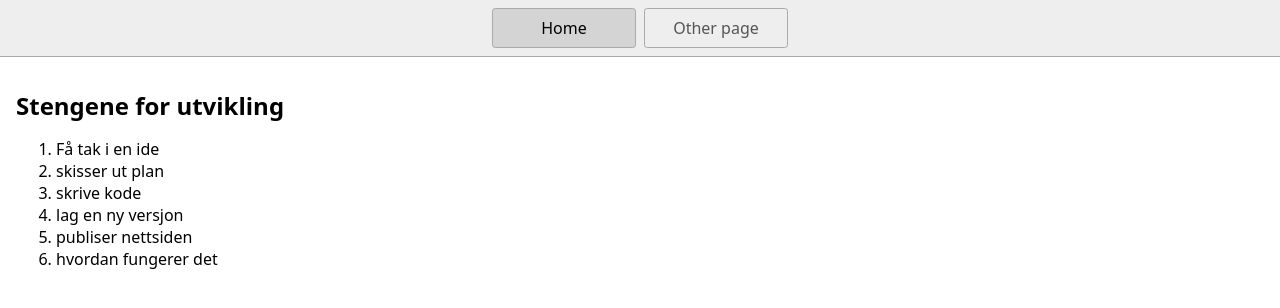
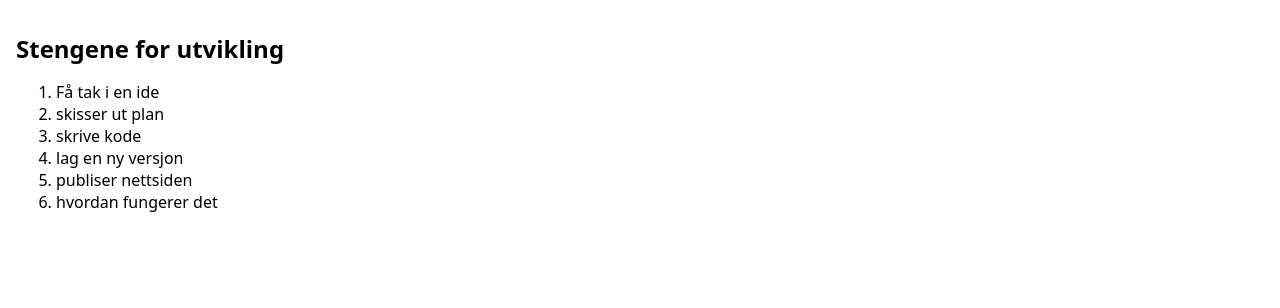
Before and after one commit to azprog79/9-august3, a website: page index.html in a window 1280 px wide. Drawn offline with Linux system fonts and the light colour scheme.

Commit message:
9august 4

```diff
--- a/index.html
+++ b/index.html
@@ -1,22 +1,13 @@
 <!DOCTYPE html>
 <html lang="en">
   <head>
-    <title>Home</title>
-    <meta charset="UTF-8" />
+       <meta charset="UTF-8" />
     <meta name="viewport" content="width=device-width" />
-    <!--
-      Need a visual blank slate?
-      Remove all code in `styles.css`!
-    -->
-    <link rel="stylesheet" href="styles.css" />
+           <link rel="stylesheet" href="styles.css" />
     <script type="module" src="script.js"></script>
   </head>
   <body>
-    <nav>
-      <a href="/" aria-current="page">Home</a>
-      <a href="/page2.html">Other page</a>
-    </nav>
-    <main>
+      <main>
       <h1>Stengene for utvikling</h1>
       <ol>
         <li>Få tak i en ide</li>
```
Also changed, not shown: 1 other file.
